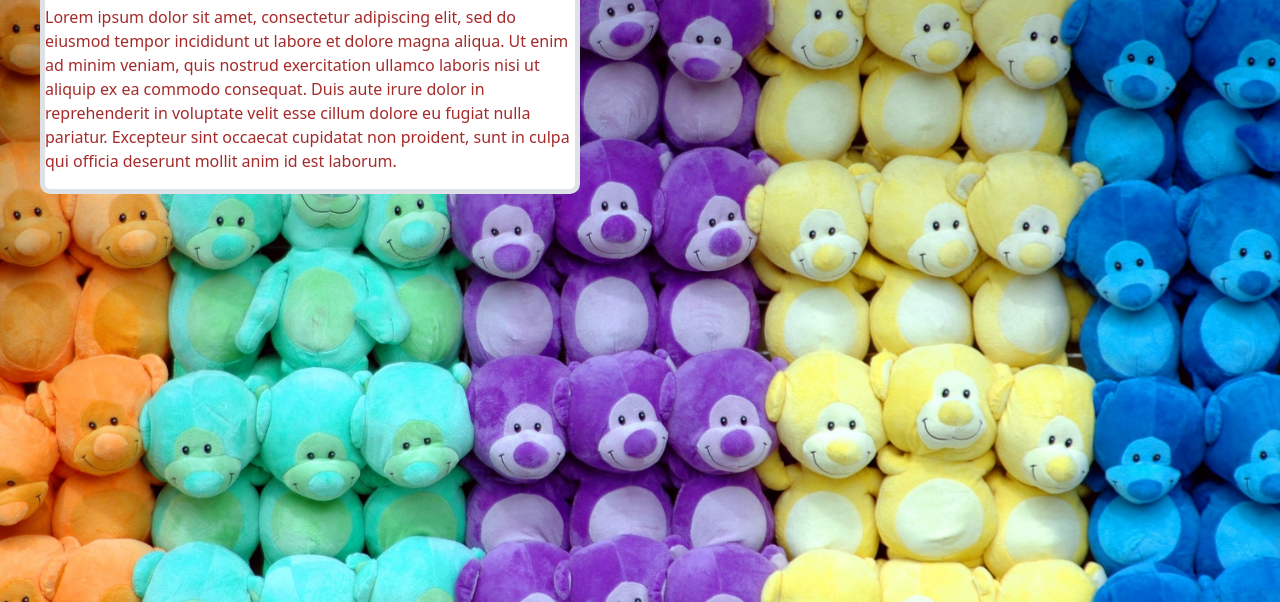
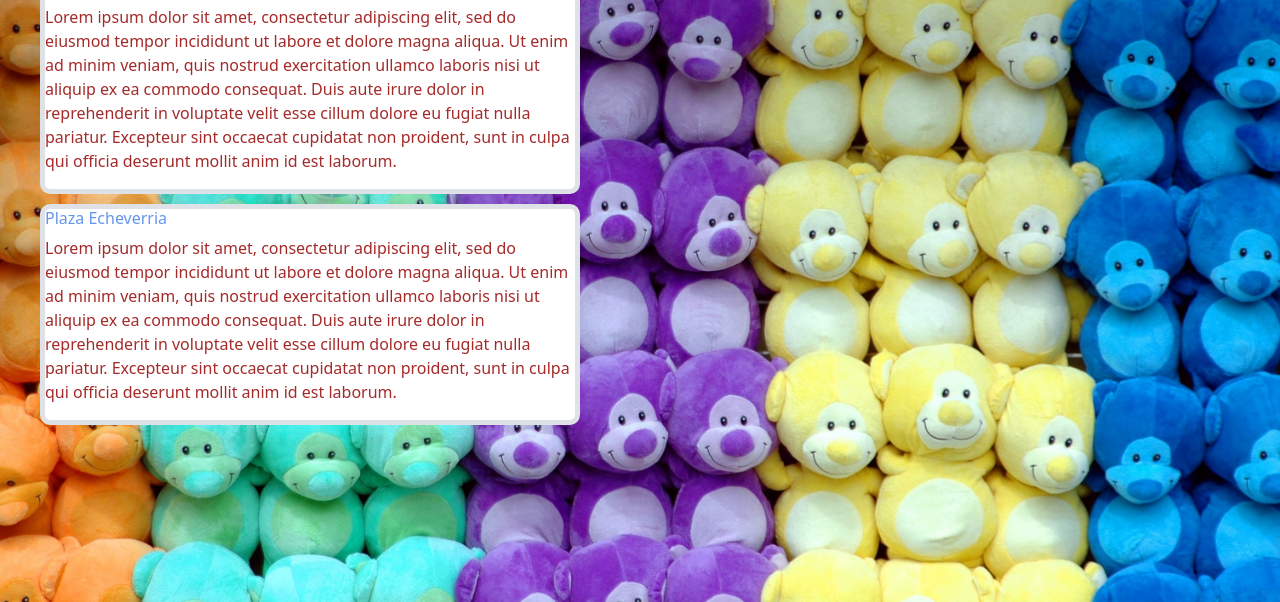
Before and after one commit to DAvendanoS/PFAvendano, a plain HTML site: page plazas.html in a window 1280 px wide. Shown: the part 198-800 px from the top of the page. Drawn offline with nearby package versions, Linux system fonts and the light colour scheme.

Commit message:
Cambios4

```diff
--- a/plazas.html
+++ b/plazas.html
@@ -67,6 +67,18 @@
                     </div>
                 </article>
             </section>
+            <section>
+              <article>
+                  <div class="parrafo border border-5 Margenp text-wrap">
+                      <h6>
+                          Plaza Echeverria
+                      </h6>
+                      <p>
+                          Lorem ipsum dolor sit amet, consectetur adipiscing elit, sed do eiusmod tempor incididunt ut labore et dolore magna aliqua. Ut enim ad minim veniam, quis nostrud exercitation ullamco laboris nisi ut aliquip ex ea commodo consequat. Duis aute irure dolor in reprehenderit in voluptate velit esse cillum dolore eu fugiat nulla pariatur. Excepteur sint occaecat cupidatat non proident, sunt in culpa qui officia deserunt mollit anim id est laborum.
+                      </p>
+                  </div>
+              </article>
+          </section>
         </main>
     </body>
 </head>
```
Also changed, not shown: teatros.html (+7 -7 lines).
